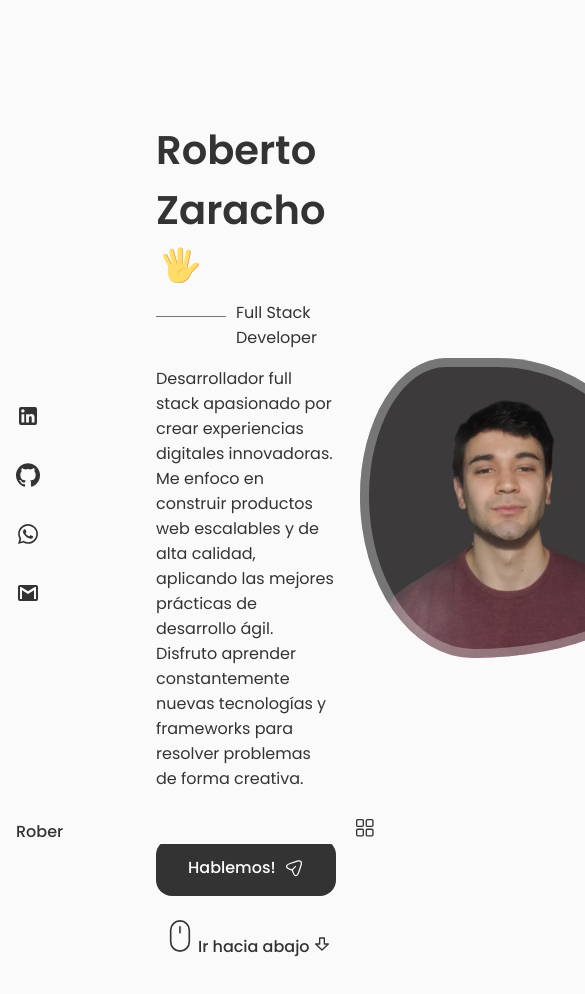
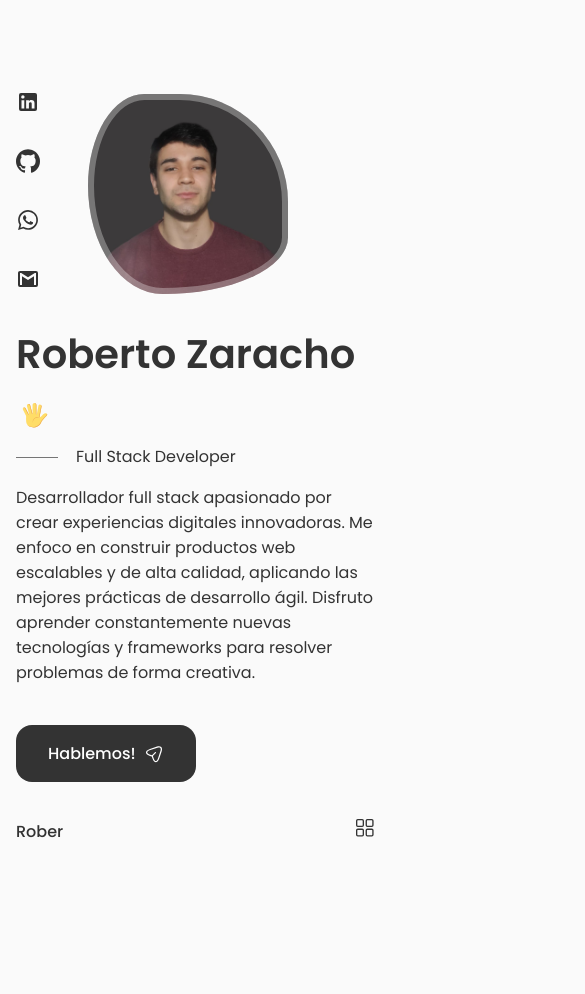
Before and after one commit to Rober100/own-PortFolio, a React (Vite) app: page / in a window 390 px wide. Shown: the top 994 px of the page, 585 px wide, since content can reach past the window. After the commit the page ends 846 px from the top, so only its background shows below. Built offline with nearby package versions, Linux system fonts and the light colour scheme; the HTML template or start-up script is replaced by a standard one; a web font is replaced by a local one.

Commit message:
Changes in Header, Home and create ScrollDown component

```diff
--- a/src/components/header/Header.tsx
+++ b/src/components/header/Header.tsx
@@ -2,7 +2,7 @@
 import "./header.css";
 
 const Header = () => {
-  const [toggle, showToggle]  = useState(false);
+  const [toggle, showToggle] = useState(false);
   return (
     <header className="header">
       <nav className="nav container">
--- a/src/components/header/header.css
+++ b/src/components/header/header.css
@@ -1,6 +1,7 @@
 .header {
     width: 100%;
     position:fixed;
+    margin-top: 1.20rem;
     top: 0;
     left: 0;
     z-index: var(--z-fixed);
--- a/src/components/home/Home.tsx
+++ b/src/components/home/Home.tsx
@@ -6,7 +6,7 @@
 const Home = () => {
   return (
     <section className="home section" id="home">
-      <div className=" home__container container grid ">
+      <div className="home__container container grid">
         <div className="home__content grid">
           <Social />
 
--- a/src/components/home/ScrollDown.tsx
+++ b/src/components/home/ScrollDown.tsx
@@ -1,9 +1,7 @@
-import React from "react";
-
 function ScrollDown() {
   return (
     <div className="home__scroll">
-      <a href="#about" className="home__scroll-button">
+      <a href="#about" className="home__scroll-button button--flex">
         <svg
           width="32px"
           height="32px"
@@ -44,16 +42,12 @@
           xmlns="http://www.w3.org/2000/svg"
           width="1em"
           height="1em"
-          viewBox="0 0 48 48"
+          viewBox="0 0 24 24"
+          className="home__scroll-arrow"
         >
           <path
-            fill="none"
-            stroke="currentColor"
-            strokeLinecap="round"
-            strokeLinejoin="round"
-            strokeWidth="4"
-            d="m5 24l19 18l19-18H31V6H17v18H5Z"
-            className="home__scroll-name"
+            fill="currentColor"
+            d="M11 4v12.175l-5.6-5.6L4 12l8 8l8-8l-1.4-1.425l-5.6 5.6V4h-2Z"
           />
         </svg>
       </a>
--- a/src/components/home/home.css
+++ b/src/components/home/home.css
@@ -1,13 +1,12 @@
 .home__container {
-    row-gap: 7rem;
+    row-gap: 7rem !important;
 }
 
-
 .home__content {
-     grid-template-columns: 116px repeat(2, 1fr);
-     padding-top: 5.5rem;
-     column-gap: 2rem;
-     align-items: center;
+    grid-template-columns: 116px repeat(2, 1fr);
+    padding-top: 5.5rem;
+    column-gap: 2rem;
+    align-items: center;
 }
 
 .home__social {
@@ -113,6 +112,90 @@
 }
 
 .home__scroll-arrow {
-    font-size: 1.25rem;
+    font-size: 1.30rem;
     color: var(--title-color);
 }
+
+/*======BREACKPOINTS=====*/
+/* For large devices */
+@media screen and (max-width: 992px){
+
+}
+
+/* For large devices */
+@media screen and (max-width: 992px){
+    .home__content{
+        grid-template-columns: 100px repeat(2, 1fr);
+        column-gap: 1.25rem;
+    }
+
+    .home__hand{
+        width: 26px;
+        height: 26px;
+    }
+
+    .home__subtitle {
+        padding-left: 3.75rem;
+        margin-bottom: var(--mb-1);
+    }
+
+    .home__subtitle::before{
+        width: 42px;
+        top: 0.8rem
+    }
+
+    .home__description {
+        max-width: initial;
+        margin-bottom: var(--mb-2-5);
+    }
+
+    .home__img {
+        width: 250px;
+        height: 250px;
+        box-shadow: inset 0 0 0 8px rgb(255 255 255 / 30%);
+    }
+
+    .home__scroll {
+        margin-left: 7.5rem;
+    }
+}
+
+/* For medium devices */
+@media screen and (max-width: 768px){
+    .home__content{
+        grid-template-columns: 0.5fr 3fr;
+        padding-top: 3.5rem;
+    }
+
+    .home__img {
+        order: initial;
+        justify-self: initial;
+    }
+
+    .home__data {
+        grid-column: 1/3;
+    }
+
+    .home__img{
+        box-shadow: inset 0 0 0 6px rgb(255 255 255 / 30%);
+        width: 200px;
+        height: 200px;
+    }
+
+    .home__scroll {
+        display: none;
+    }
+}
+
+/* For small devices */
+@media screen and (max-width: 350px){
+    .home__img {
+        width: 180px;
+        height: 180px;
+    }
+
+    .home__hand {
+        width: 22px;
+        height: 22px;
+    }
+}
```
